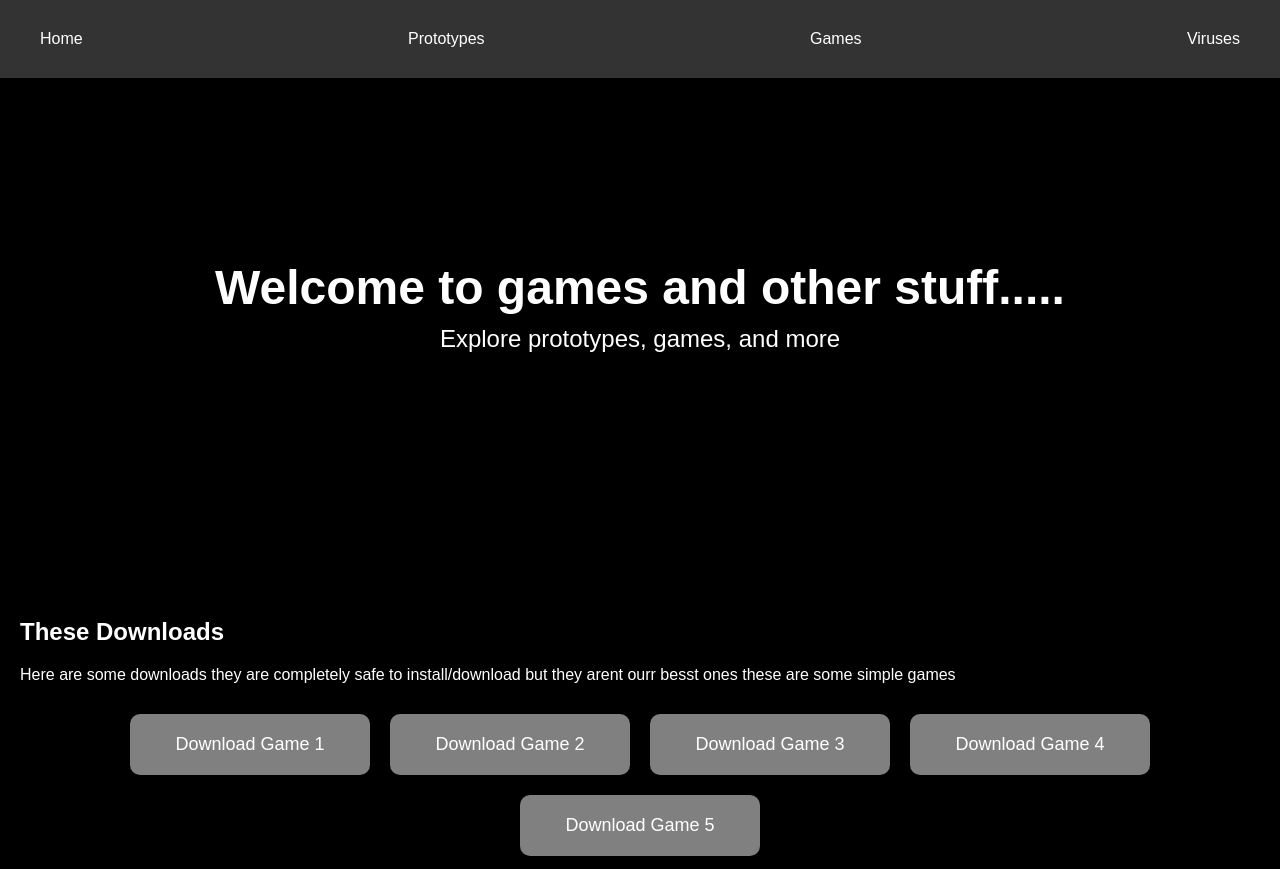
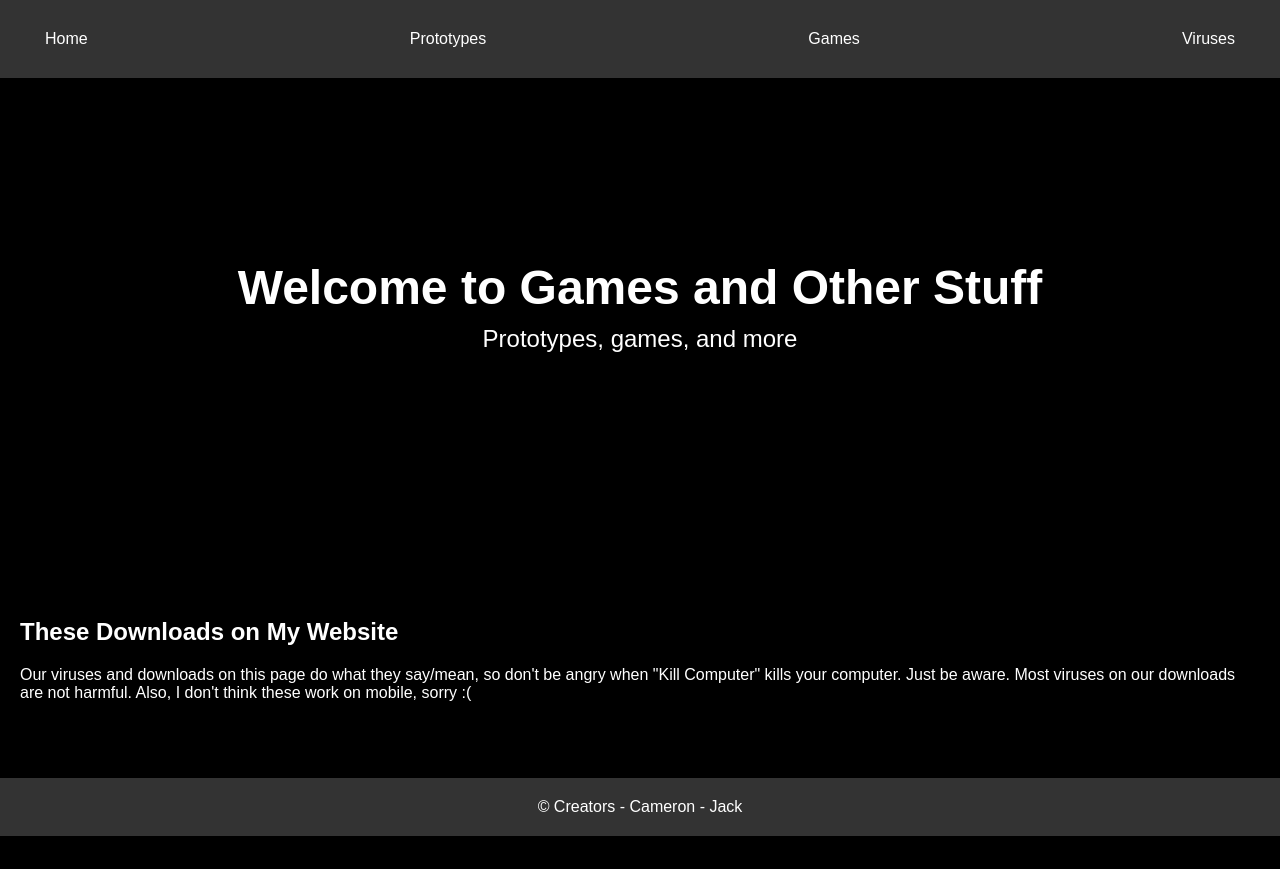
Before and after one commit to Camey196/codeworldhub.co.uk, a plain HTML site: page index.html in a window 1280 px wide. Shown: the top 869 px of the page. After the commit the page ends 836 px from the top, so only its background shows below. Drawn offline with Linux system fonts and the light colour scheme.

Commit message:
index.html

```diff
--- a/index.html
+++ b/index.html
@@ -18,17 +18,19 @@
             align-items: center;
             padding: 20px;
             background-color: #333;
+            box-shadow: 0 4px 8px rgba(0, 0, 0, 0.3);
         }
         .header a {
             color: white;
             text-decoration: none;
             margin: 0 10px;
-            padding: 10px;
+            padding: 10px 15px;
             border-radius: 5px;
-            transition: background-color 0.3s;
+            transition: background-color 0.3s, transform 0.3s;
         }
         .header a:hover {
             background-color: #555;
+            transform: scale(1.1);
         }
         .hero {
             background: url('hero-background.jpg') no-repeat center center/cover;
@@ -42,10 +44,12 @@
         .hero h1 {
             font-size: 3em;
             margin: 0;
+            animation: fadeInDown 1.5s ease-in-out;
         }
         .hero p {
             font-size: 1.5em;
             margin-top: 10px;
+            animation: fadeInUp 1.5s ease-in-out;
         }
         .content {
             padding: 40px 20px;
@@ -64,20 +68,42 @@
             font-size: 18px;
             text-align: center;
             width: 200px;
-            transition: background-color 0.3s;
+            transition: background-color 0.3s, transform 0.3s;
         }
         .download-block a {
             color: white;
             text-decoration: none;
+            display: block;
         }
         .download-block:hover {
             background-color: #555;
+            transform: scale(1.05);
         }
         .footer {
             background-color: #333;
             text-align: center;
             padding: 20px;
             margin-top: 20px;
+        }
+        @keyframes fadeInDown {
+            from {
+                opacity: 0;
+                transform: translateY(-50px);
+            }
+            to {
+                opacity: 1;
+                transform: translateY(0);
+            }
+        }
+        @keyframes fadeInUp {
+            from {
+                opacity: 0;
+                transform: translateY(20px);
+            }
+            to {
+                opacity: 1;
+                transform: translateY(0);
+            }
         }
     </style>
 </head>
@@ -90,30 +116,13 @@
     </div>
     <div class="hero">
         <div>
-            <h1>Welcome to games and other stuff.....</h1>
-            <p>Explore prototypes, games, and more</p>
+            <h1>Welcome to Games and Other Stuff</h1>
+            <p>Prototypes, games, and more</p>
         </div>
     </div>
     <div class="content">
-        <h2>These Downloads</h2>
-        <p>Here are some downloads they are completely safe to install/download but they arent ourr besst ones these are some simple games</p>
-        <div class="downloads">
-            <div class="download-block">
-                <a href="game1.zip" download>Download Game 1</a>
-            </div>
-            <div class="download-block">
-                <a href="game2.zip" download>Download Game 2</a>
-            </div>
-            <div class="download-block">
-                <a href="game3.zip" download>Download Game 3</a>
-            </div>
-            <div class="download-block">
-                <a href="game4.zip" download>Download Game 4</a>
-            </div>
-            <div class="download-block">
-                <a href="game5.zip" download>Download Game 5</a>
-            </div>
-        </div>
+        <h2>These Downloads on My Website</h2>
+        <p>Our viruses and downloads on this page do what they say/mean, so don't be angry when "Kill Computer" kills your computer. Just be aware. Most viruses on our downloads are not harmful. Also, I don't think these work on mobile, sorry :(</p>
     </div>
     <div class="footer">
         &copy; Creators - Cameron - Jack
```
